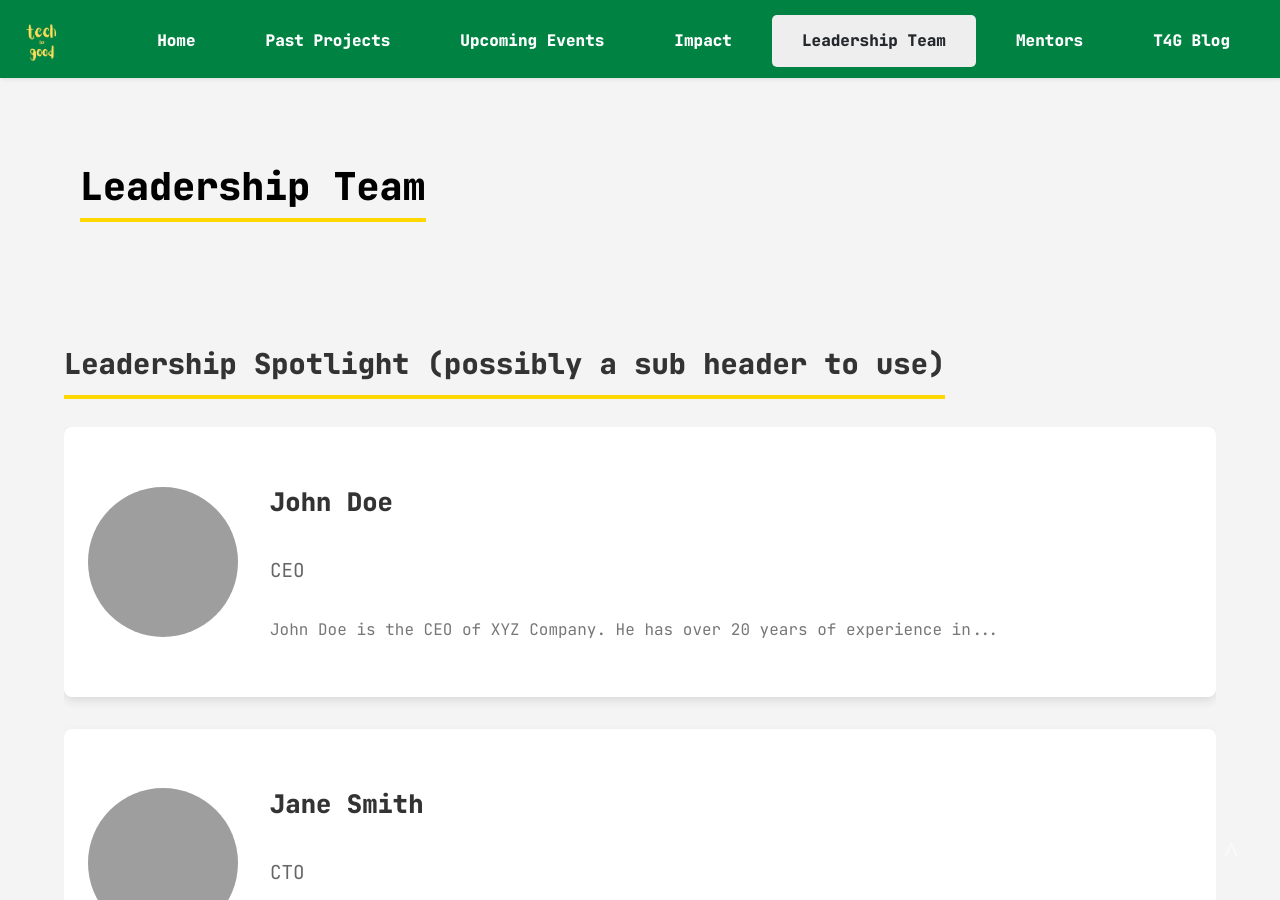
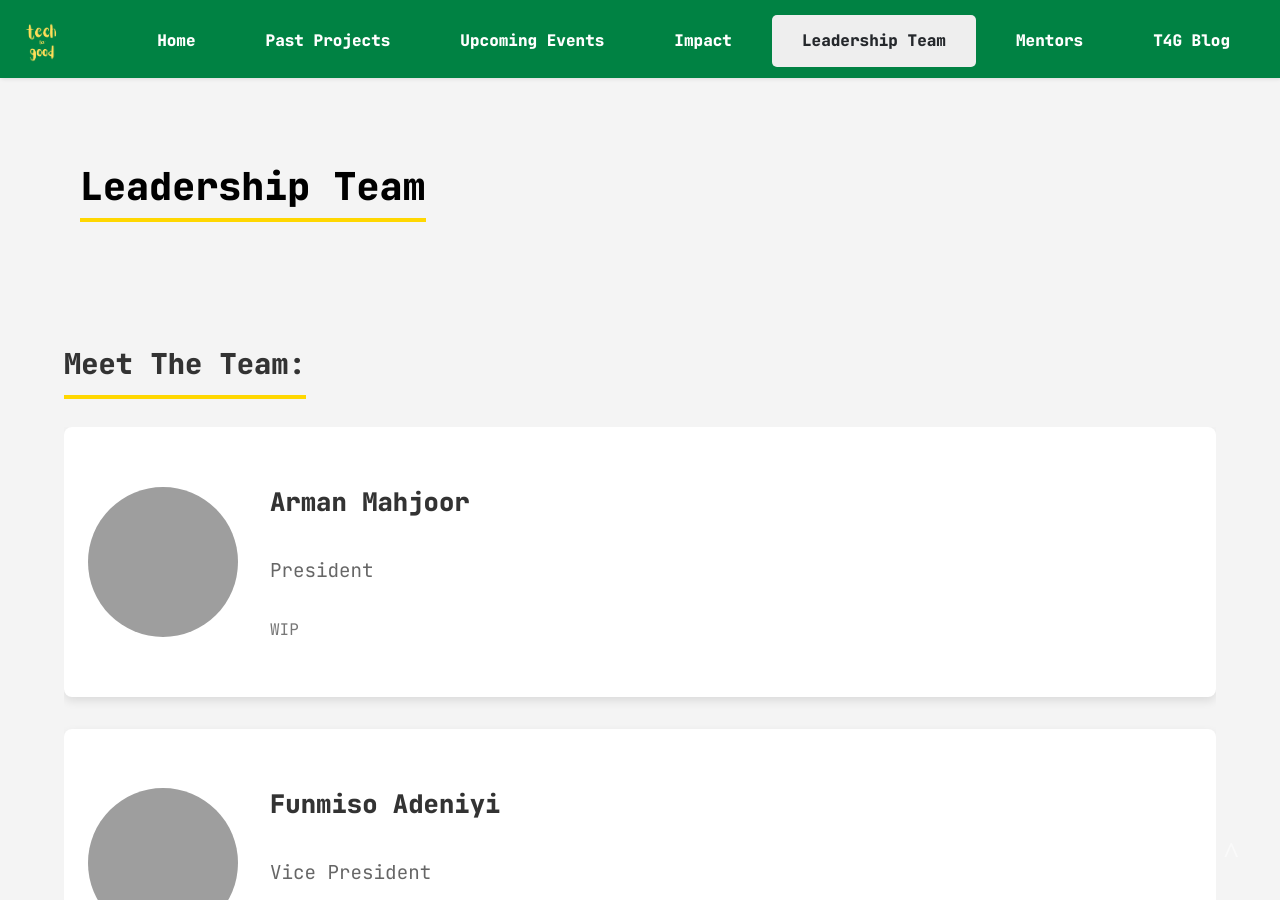
Before and after one commit to J-Souffle/T4GWebsite, a Jekyll site: the page built from pages/leadership-team.md, in a window 1280 px wide and 900 px high. Built offline with Jekyll 4.4.1, drawn with Linux system fonts in a browser that asks for light colours; some of the changed text lies outside the part shown; grey boxes are pictures that could not be loaded.

```diff
--- a/_includes/leadership-team.html
+++ b/_includes/leadership-team.html
@@ -1,21 +1,53 @@
 <link rel="stylesheet" href="/assets/css/leadership-team.css">
 <section id="leadership-section">
-    <h2 class="section-title">Leadership Spotlight (possibly a sub header to use)</h2>
+    <h2 class="section-title">Meet The Team:</h2>
     <div class="leadership-spotlight">
       <div class="leader">
-        <img src="leader1.jpg" alt="Leader 1">
+        <img src="../assets/images/Arman.jpeg" alt="Leader 1">
         <div class="leader-info">
-          <h3 class="leader-name">John Doe</h3>
-          <p class="leader-position">CEO</p>
-          <p class="leader-bio">John Doe is the CEO of XYZ Company. He has over 20 years of experience in...</p>
+          <h3 class="leader-name">Arman Mahjoor</h3>
+          <p class="leader-position">President</p>
+          <p class="leader-bio">WIP</p>
         </div>
       </div>
       <div class="leader">
-        <img src="leader2.jpg" alt="Leader 2">
+        <img src="../assets/images/Funmiso.jpeg" alt="Leader 2">
         <div class="leader-info">
-          <h3 class="leader-name">Jane Smith</h3>
-          <p class="leader-position">CTO</p>
-          <p class="leader-bio">Jane Smith is the Chief Technology Officer at ABC Inc. She specializes in...</p>
+          <h3 class="leader-name">Funmiso Adeniyi</h3>
+          <p class="leader-position">Vice President</p>
+          <p class="leader-bio">WIP</p>
+        </div>
+      </div>
+      <div class="leader">
+        <img src="../assets/images/Annekke.jpg" alt="Leader 3">
+        <div class="leader-info">
+          <h3 class="leader-name">Annekke Van Gelder</h3>
+          <p class="leader-position">Secretary</p>
+          <p class="leader-bio">WIP</p>
+        </div>
+      </div>
+      <div class="leader">
+        <img src="../assets/images/Sthuthi.jpg" alt="Leader 4">
+        <div class="leader-info">
+          <h3 class="leader-name">Sthuthi Chakravarthy</h3>
+          <p class="leader-position">PR Director</p>
+          <p class="leader-bio">WIP</p>
+        </div>
+      </div>
+      <div class="leader">
+        <img src="../assets/images/Joshua.jpeg" alt="Leader 5">
+        <div class="leader-info">
+          <h3 class="leader-name">Joshua Cancio</h3>
+          <p class="leader-position">Web Developer</p>
+          <p class="leader-bio">WIP</p>
+        </div>
+      </div>
+      <div class="leader">
+        <img src="../assets/images/Ryan.jpg" alt="Leader 6">
+        <div class="leader-info">
+          <h3 class="leader-name">Ryan Mahjoor</h3>
+          <p class="leader-position">Treasurer</p>
+          <p class="leader-bio">WIP</p>
         </div>
       </div>
       <!-- Add more leaders as needed -->
```
Also changed, not shown: assets/images/Annekke.jpg (added), assets/images/Ryan.jpg (added), assets/images/Sthuthi.jpg (added), 2 other files.
